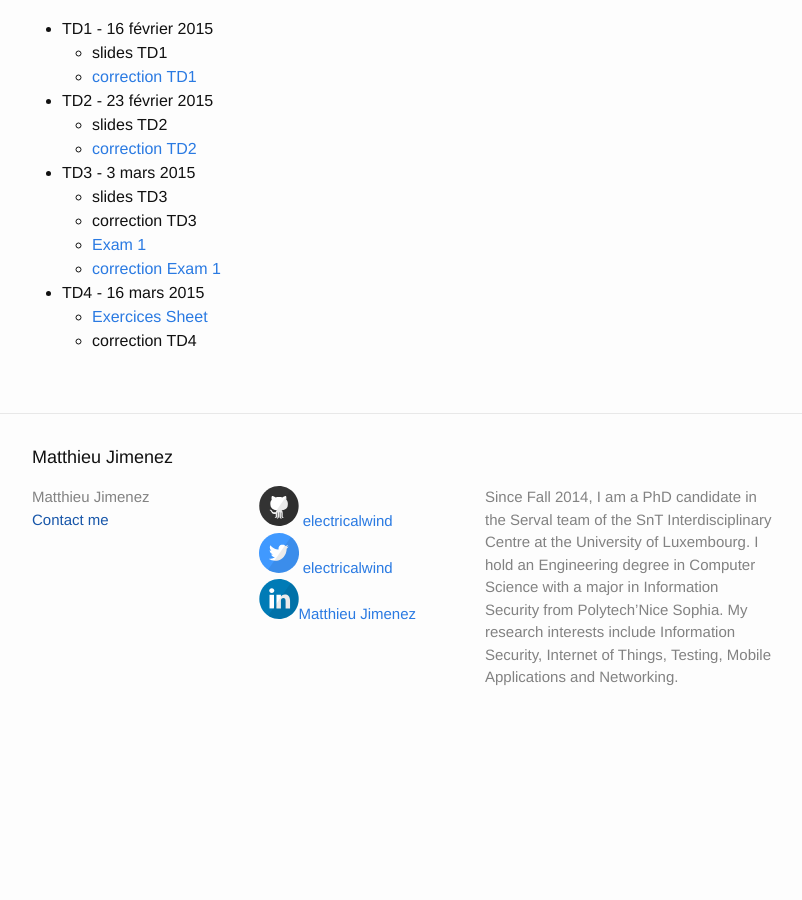
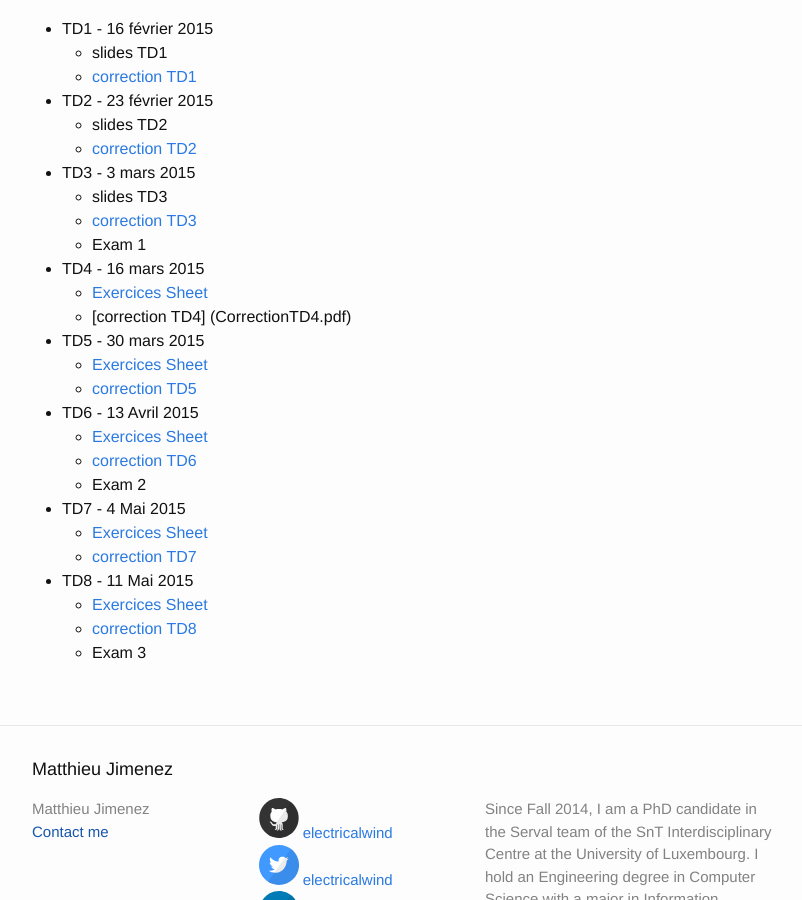
Before and after one commit to electricalwind/electricalwind.github.io, a Jekyll site: the page built from Teaching/Algorithms2015/Algorithms2015.md, in a window 1280 px wide and 900 px high, scrolled down 738 px. Shown: the whole window, without its empty margins (238-1040 px from the left). Built offline with Jekyll 4.4.1, drawn with Linux system fonts in a browser that asks for light colours; before the commit the page ends 1487 px from its top, so only the background shows below that.

Commit message:
Teaching up to date

```diff
--- a/Teaching/Algorithms2015/Algorithms2015.md
+++ b/Teaching/Algorithms2015/Algorithms2015.md
@@ -33,9 +33,22 @@ Familiariser les étudiant(e)s avec les algorithmes et structures de données fo
   - [correction TD2](CorrectionTD2.pdf)
 + TD3 - 3 mars 2015
   - slides TD3
-  - correction TD3
-  - [Exam 1](Exam1.pdf)
-  - [correction Exam 1](CorrectionInterro1.pdf)
+  - [correction TD3](CorrectionTD3.pdf)
+  - Exam 1
 + TD4 - 16 mars 2015
   - [Exercices Sheet](TD4.pdf)
-  - correction TD4
+  - [correction TD4] (CorrectionTD4.pdf)
++ TD5 - 30 mars 2015
+  - [Exercices Sheet](TD5.pdf)
+  - [correction TD5](CorrectionTD5.pdf)
++ TD6 - 13 Avril 2015
+  - [Exercices Sheet](TD6.pdf)
+  - [correction TD6](CorrectionTD6.pdf)
+  - Exam 2
++ TD7 - 4 Mai 2015
+  - [Exercices Sheet](TD7.pdf)
+  - [correction TD7](CorrectionTD7.pdf)
++ TD8 - 11 Mai 2015
+  - [Exercices Sheet](TD8.pdf)
+  - [correction TD8](CorrectionTD8.pdf)
+  - Exam 3
```
Also changed, not shown: _posts/2015-05-29-Update-of-the-Algorithmic-Course-Section.md (added, +7 -0 lines), 12 other files.
